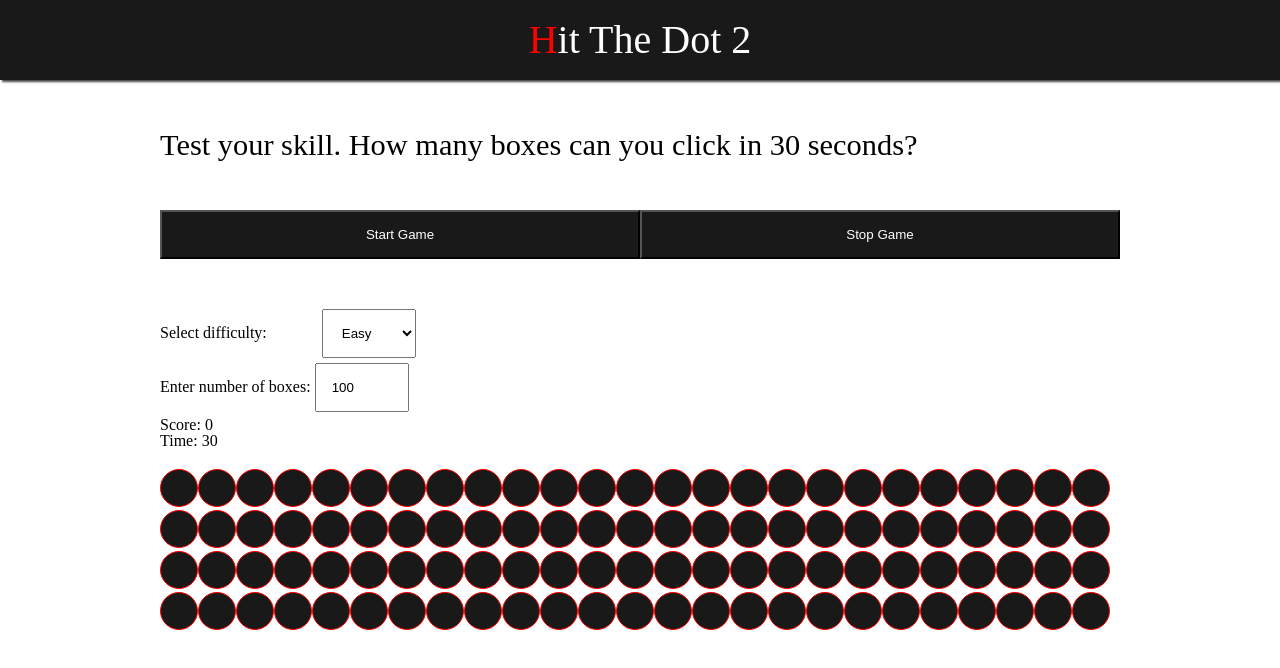
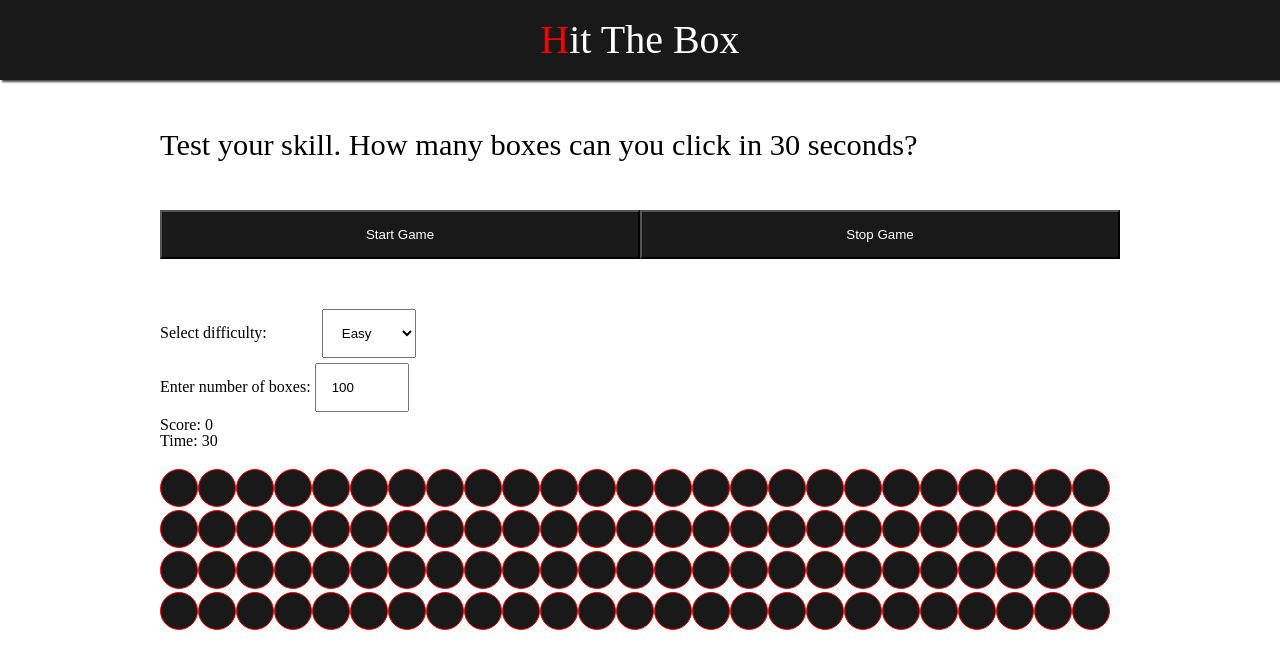
Before and after one commit to V381/Hit-The-Box, a website: page index.html in a window 1280 px wide. Drawn offline with nearby package versions, Linux system fonts and the light colour scheme.

Commit message:
Update index.html

```diff
--- a/index.html
+++ b/index.html
@@ -2,7 +2,7 @@
 <html lang="en">
 <head>
   <meta charset="UTF-8">
-  <title>Hit The Dot 2</title>
+  <title>Hit The Box</title>
   <link type="text/css" rel="stylesheet" href="stylesheets/main.css">
   <meta name="author" content="Pavle">
   <meta name="viewport" content="width=device-width, initial-scale=1.0">
@@ -12,7 +12,7 @@
 
   <header>
   		<h1>
-  			Hit The Dot 2
+  			Hit The Box
   		</h1>
   </header>
 
```
